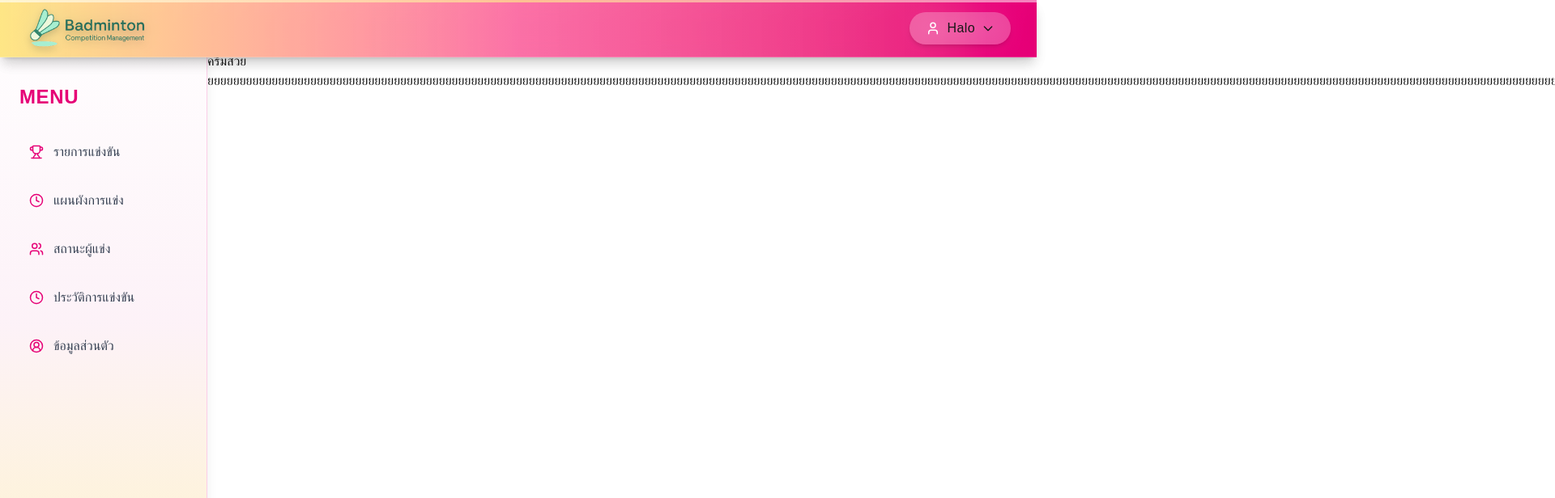
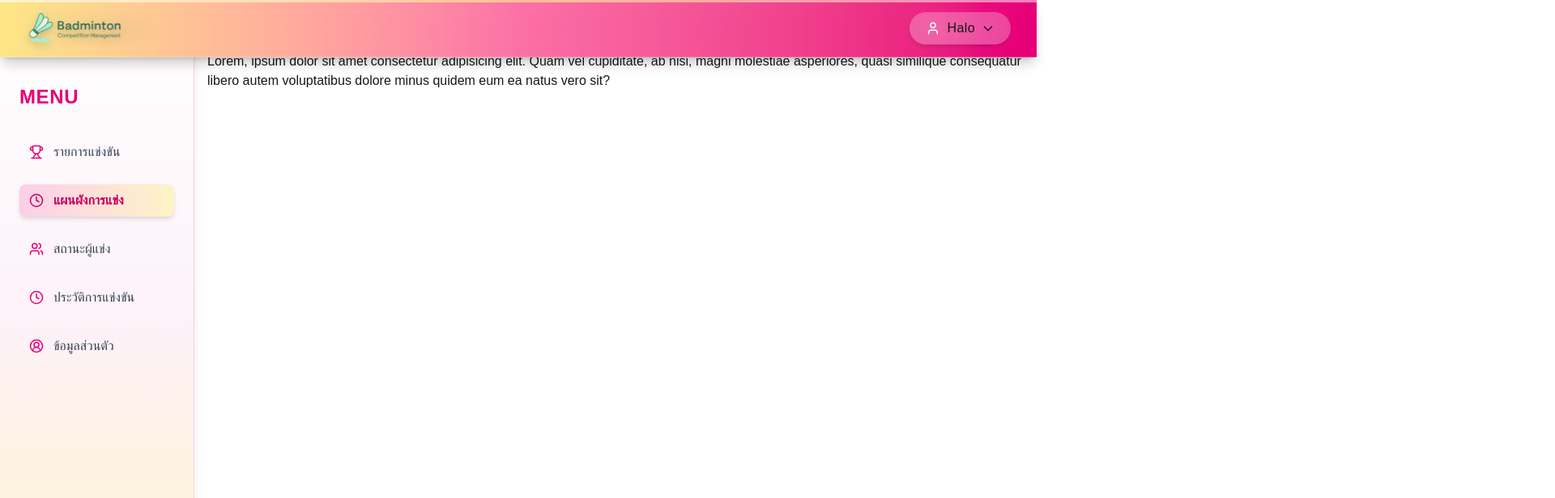
Before and after one commit to piyathida2310/badminton, a Next.js app in the folder frontend/: page /manage/timeline in a window 1280 px wide. Shown: the top 616 px of the page at 81% size, 1920 px wide, since content can reach past the window. Built offline with nearby package versions, Linux system fonts and the light colour scheme.

Commit message:
ปรับ Sidebar  ให้ขึ้นhover  ในรายการที่เลือก

```diff
--- a/frontend/components/layouts/Sidebar.tsx
+++ b/frontend/components/layouts/Sidebar.tsx
@@ -3,6 +3,7 @@
 import Link from "next/link";
 import Image from "next/image";
 import { useState } from "react";
+import { usePathname } from "next/navigation";
 import { motion, AnimatePresence } from "framer-motion";
 import {
   Menu,
@@ -12,9 +13,6 @@ import {
   Trophy,
   Clock,
   Users,
-  Home,
-  Info,
-  Phone,
   Settings,
   LogOut,
 } from "lucide-react";
@@ -49,8 +47,8 @@ export default function Navbar() {
               <Image
                 src="/images/bad_logo.png"
                 alt="Badminton Logo"
-                width={150}
-                height={150}
+                width={120}
+                height={120}
                 className="rounded-full drop-shadow-lg"
               />
             </motion.div>
@@ -164,7 +162,9 @@ function Sidebar({ isOpen, onClose, user }: SidebarProps) {
         onClick={(e) => e.stopPropagation()}
       >
         <div className="flex justify-between items-center mb-4">
-          <h2 className="text-xl font-bold text-pink-600 tracking-wide">MENU</h2>
+          <h2 className="text-xl font-bold text-pink-600 tracking-wide">
+            MENU
+          </h2>
           <button
             onClick={onClose}
             className="p-1.5 rounded-full hover:bg-pink-200 transition"
@@ -189,26 +189,51 @@ function Sidebar({ isOpen, onClose, user }: SidebarProps) {
         </div>
 
         <nav className="flex flex-col gap-4 text-gray-700 font-medium">
-          <SidebarLink href="/manage" icon={<Trophy size={18} />} label="รายการแข่งขัน" onClick={onClose}/>
-          <SidebarLink href="/manage/timeline" icon={<Clock size={18} />} label="แผนผังการแข่ง" onClick={onClose}/>
-          <SidebarLink href="/manage/players-status" icon={<Users size={18} />} label="สถานะผู้แข่ง" onClick={onClose}/>
-          <SidebarLink href="/manage/match-history" icon={<Clock size={18} />} label="ประวัติการแข่งขัน" onClick={onClose}/>
-          <SidebarLink href="/manage/profile" icon={<UserCircle2 size={18} />} label="ข้อมูลส่วนตัว" onClick={onClose}/>
+          <SidebarLink
+            href="/manage"
+            icon={<Trophy size={18} />}
+            label="รายการแข่งขัน"
+            onClick={onClose}
+          />
+          <SidebarLink
+            href="/manage/timeline"
+            icon={<Clock size={18} />}
+            label="แผนผังการแข่ง"
+            onClick={onClose}
+          />
+          <SidebarLink
+            href="/manage/players-status"
+            icon={<Users size={18} />}
+            label="สถานะผู้แข่ง"
+            onClick={onClose}
+          />
+          <SidebarLink
+            href="/manage/match-history"
+            icon={<Clock size={18} />}
+            label="ประวัติการแข่งขัน"
+            onClick={onClose}
+          />
+          <SidebarLink
+            href="/manage/profile"
+            icon={<UserCircle2 size={18} />}
+            label="ข้อมูลส่วนตัว"
+            onClick={onClose}
+          />
         </nav>
       </motion.aside>
 
       {/* Sidebar Desktop */}
-      <aside className="hidden md:flex flex-col fixed left-0 top-0 w-64 h-screen bg-gradient-to-b from-white via-pink-50 to-amber-100 shadow-lg p-6 z-40 border-r border-pink-200">
-        <h2 className="text-2xl font-extrabold text-pink-600 mt-20 mb-8 tracking-wide relative z-10">
+      <aside className="hidden md:flex flex-col fixed left-0 top-0 w-60 h-screen bg-gradient-to-b from-white via-pink-50 to-amber-100 shadow-lg p-6 z-40 border-r border-pink-200">
+        <h2 className="text-2xl font-extrabold text-pink-600 mt-20 mb-8 tracking-wide">
           MENU
         </h2>
 
-        <nav className="flex flex-col gap-5 text-gray-700 font-medium relative z-10">
-          <SidebarLink href="/manage" icon={<Trophy size={18} />} label="รายการแข่งขัน"/>
-          <SidebarLink href="/manage/timeline" icon={<Clock size={18} />} label="แผนผังการแข่ง"/>
-          <SidebarLink href="/manage/players-status" icon={<Users size={18} />} label="สถานะผู้แข่ง"/>
-          <SidebarLink href="/manage/match-history" icon={<Clock size={18} />} label="ประวัติการแข่งขัน"/>
-          <SidebarLink href="/manage/profile" icon={<UserCircle2 size={18} />} label="ข้อมูลส่วนตัว"/>
+        <nav className="flex flex-col gap-5 text-gray-700 font-medium">
+          <SidebarLink href="/manage" icon={<Trophy size={18} />} label="รายการแข่งขัน" />
+          <SidebarLink href="/manage/timeline" icon={<Clock size={18} />} label="แผนผังการแข่ง" />
+          <SidebarLink href="/manage/players-status" icon={<Users size={18} />} label="สถานะผู้แข่ง" />
+          <SidebarLink href="/manage/match-history" icon={<Clock size={18} />} label="ประวัติการแข่งขัน" />
+          <SidebarLink href="/manage/profile" icon={<UserCircle2 size={18} />} label="ข้อมูลส่วนตัว" />
         </nav>
       </aside>
     </>
@@ -226,19 +251,31 @@ function SidebarLink({
   label: string;
   onClick?: () => void;
 }) {
+  const pathname = usePathname();
+  const isActive = pathname === href;
+
   return (
     <motion.div whileHover={{ x: 6, scale: 1.02 }} transition={{ type: "spring", stiffness: 300 }}>
       <Link
         href={href}
         onClick={onClick}
-        className="flex items-center gap-3 px-3 py-2 rounded-lg transition-all duration-200
-          hover:bg-gradient-to-r hover:from-pink-100 hover:to-amber-50
-          hover:shadow-md hover:text-pink-600 group"
+        className={`flex items-center gap-3 px-3 py-2 rounded-lg transition-all duration-200 group
+          ${
+            isActive
+              ? "bg-gradient-to-r from-pink-200 to-amber-100 text-pink-700 font-semibold shadow-md"
+              : "hover:bg-gradient-to-r hover:from-pink-100 hover:to-amber-50 hover:text-pink-600 hover:shadow-md"
+          }`}
       >
-        <motion.span whileHover={{ rotate: 8 }} transition={{ type: "spring", stiffness: 200 }} className="text-pink-600">
+        <motion.span
+          whileHover={{ rotate: 8 }}
+          transition={{ type: "spring", stiffness: 200 }}
+          className={`${
+            isActive ? "text-pink-700" : "text-pink-600 group-hover:text-pink-700"
+          }`}
+        >
           {icon}
         </motion.span>
-        <span className="group-hover:font-semibold">{label}</span>
+        <span>{label}</span>
       </Link>
     </motion.div>
   );
--- a/frontend/src/app/(main)/manage/timeline/page.tsx
+++ b/frontend/src/app/(main)/manage/timeline/page.tsx
@@ -3,7 +3,7 @@ import React from 'react'
 const page = () => {
   return (
     <div>
-       ครีมสวยยยยยยยยยยยยยยยยยยยยยยยยยยยยยยยยยยยยยยยยยยยยยยยยยยยยยยยยยยยยยยยยยยยยยยยยยยยยยยยยยยยยยยยยยยยยยยยยยยยยยยยยยยยยยยยยยยยยยยยยยยยยยยยยยยยยยยยยยยยยยยยยยยยยยยยยยยยยยยยยยยยยยยยยยยยยยยยยยยยยยยยยยยยยยยยยยยยยยยยยยยยยยยยยยยยยยยยยยยยยยยยยยยยยยยยยยยยยยยยยยยยยยยยยยยยยยยยยยยยยยยยยยยยยยยยยยยยยยยยยยยยยยยยยยยยยยยยยยยยยยยยยยยยยยยยยยยยยยยยยยยยยยยยยยยยยยยยยยยยยยยยยยยยยยยยยยยยยยยยยยยยยยย
+       Lorem, ipsum dolor sit amet consectetur adipisicing elit. Quam vel cupiditate, ab nisi, magni molestiae asperiores, quasi similique consequatur libero autem voluptatibus dolore minus quidem eum ea natus vero sit?
     </div>
   )
 }
```
